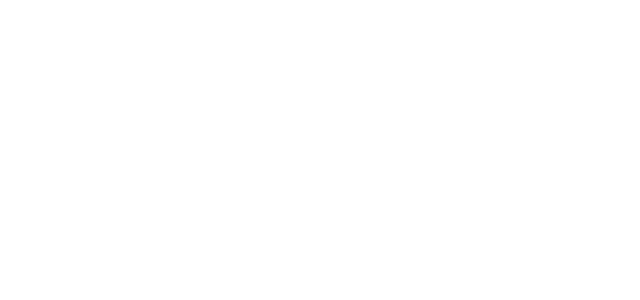
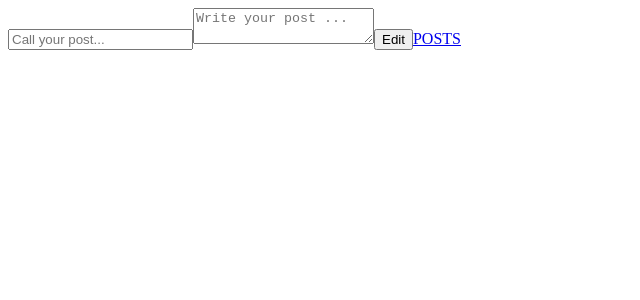
Before and after one commit to DarinaKuleva/blog_react, a React (Create React App) app: page /edit-post in a window 1280 px wide. Shown: the top 300 px of the page, without its empty margins (0-640 px from the left). Built offline with nearby package versions, Linux system fonts and the light colour scheme.

Commit message:
ISSUE-27 Добавление страницы редактирования поста

```diff
--- a/src/App.jsx
+++ b/src/App.jsx
@@ -3,6 +3,7 @@ import { Switch, Route } from 'react-router-dom'
 import PostsList from './components/Posts'
 import PostInformation from './components/PostInformation'
 import CreateNewPost from './components/CreateNewPost'
+import EditPost from './components/EditPost'
 
 const App = () => (
   <main>
@@ -10,6 +11,7 @@ const App = () => (
       <Route exact path="/" component={PostsList}/>
       <Route path="/post-information/:postId" component={PostInformation} />
       <Route path="/create-post" component={CreateNewPost} />
+      <Route path="/edit-post" component={EditPost} />
     </Switch>
   </main>
 );
--- /dev/null
+++ b/src/components/EditPost/index.jsx
@@ -0,0 +1,57 @@
+import React from 'react'
+import { connect } from 'react-redux'
+import { Link } from 'react-router-dom'
+
+class EditPost extends React.PureComponent {
+
+  render() {
+    return (
+      <div>
+        <input
+          placeholder="Call your post..."
+          type="text"
+          // value={ this.setState.title }
+          // onChange={ this.handleChangePostTitle }
+        />
+        <textarea
+          placeholder="Write your post ..."
+          // value={ this.state.body }
+          // onChange={ this.handleChangePost }
+        />
+        <Link to="/">
+          <button
+            // onClick={ this.createPost }
+          >
+            Edit
+          </button>
+        </Link>
+        <Link to="/">
+          POSTS
+        </Link>
+      </div>
+    )
+  }
+
+  // handleChangePostTitle = e => {
+  //   this.setState( { title: e.target.value } )
+  // }
+  //
+  // handleChangePost = e => {
+  //   this.setState( { body: e.target.value } )
+  // }
+  //
+  // createPost = () => {
+  //   const postTitle = this.state.title
+  //   const postBody = this.state.body
+  //   this.props.addNewPost( postTitle, postBody )
+  //   this.setState( { title: '', body: '' } )
+  // }
+}
+
+const mapDispatchToProps = ( dispatch ) => {
+  return {
+    // addNewPost: ( title, body ) => dispatch( addNewPost( title, body ) ),
+  }
+}
+
+export default connect( null, mapDispatchToProps )( EditPost )
--- /dev/null
+++ b/src/components/EditPostBtn/index.jsx
@@ -0,0 +1,14 @@
+import React from 'react'
+import { Link } from 'react-router-dom'
+
+const EditPostButton = () => {
+  return (
+    <Link to={ `/edit-post` }>
+      <button>
+       Edit post
+      </button>
+    </Link>
+  )
+}
+
+export default EditPostButton
--- a/src/components/Posts/index.jsx
+++ b/src/components/Posts/index.jsx
@@ -8,6 +8,7 @@ import NewPostBtn from '../NewPostBtn'
 import SearchPostBar from '../SearchPostBar'
 import RemovePost from '../RemovePost'
 import removePost from '../../actions/removePost'
+import EditPostBtn from '../EditPostBtn'
 
 import blog from './style.module.css'
 
@@ -105,6 +106,7 @@ class Posts extends React.PureComponent {
                 <p>{post.body}</p>
               </Link>
               <RemovePost removePost={ () => this.props.removePost( post.id ) }/>
+              <EditPostBtn/>
               <ViewCommentsButton commentId={post.id}/>
             </li>
           ))}
```
